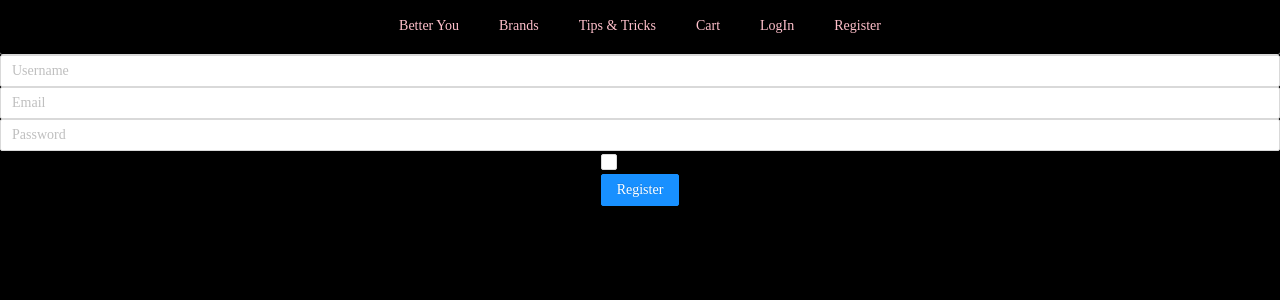
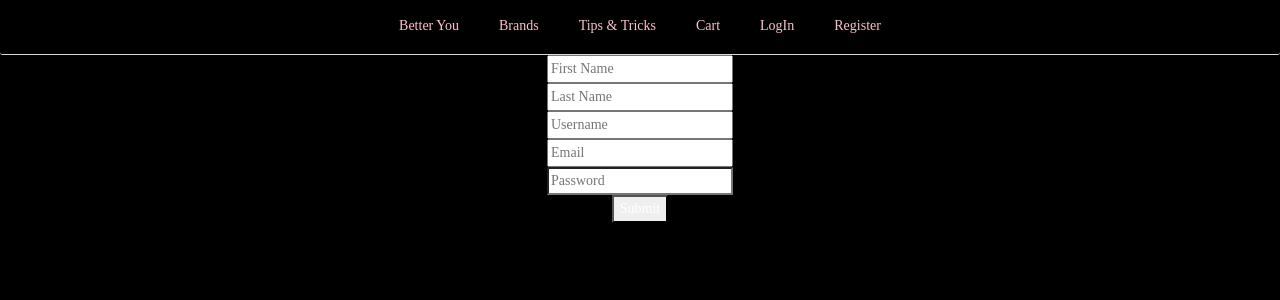
Before and after one commit to AdamVarden/BetterYou, a React (Create React App) app: page /register in a window 1280 px wide. Shown: the top 300 px of the page. Built offline with nearby package versions, Linux system fonts and the light colour scheme.

Commit message:
fixed registration page

```diff
--- a/package.json
+++ b/package.json
@@ -8,16 +8,17 @@
     "@testing-library/user-event": "^7.2.1",
     "add": "^2.0.6",
     "antd": "^4.1.4",
+    "apollo": "^2.27.0",
     "apollo-client": "^2.6.8",
     "axios": "^0.19.2",
     "bootstrap": "^4.4.1",
     "cors": "^2.8.5",
     "express": "^4.17.1",
-    "graphql": "^15.0.0",
+    "graphql": "^0.13.2",
     "graphql-tag": "^2.10.3",
     "mongoose": "^5.9.1",
     "rc-menu": "^7.5.5",
-    "react": "^16.12.0",
+    "react": "^16.13.1",
     "react-apollo": "^3.1.5",
     "react-bootstrap": "^1.0.0-beta.16",
     "react-dom": "^16.12.0",
--- a/src/User/routes/register.js
+++ b/src/User/routes/register.js
@@ -1,57 +1,69 @@
 import React from 'react';
-import { Input, Checkbox, Button } from 'antd';
 
-class Register extends React.Component {
+class Register extends React.Component{
     state = {
-        username:'',
-        email:'',
-        passowrd:'',
-        isAdmin: false,
-    }
-    onChange = (e) =>{
-        if (e.target.name === 'isAdmin'){
-            this.setState({
-                [e.target.name] : e.target.checked,
-            })
-
-        } else{
-            this.setState({
-                [e.target.name] : e.target.value,
-            })
-        }
-    }
-
-    onSubmit = () => {
+        firstName: '',
+        lastName: '',
+        username: '',
+        email: '',
+        password: '',
+    };
+    change = (e)=> {
+        this.setState({
+            [e.target.name]: e.target.value
+        });
+    };
+    onSubmit = e => {
+        e.preventDefault();
         console.log(this.state);
     }
     render (){
         return (
-            <div>
-                <Input name='username'
-                    placeholder='Username'
-                    onChange={e => this.onChange(e)}
-                    value={this.state.username} />
-                <Input name='email'
-                    placeholder='Email'
-                    onChange={e => this.onChange(e)}
-                    value={this.state.email} />
-                <Input name='password'
-                    placeholder='Password'
+            <form>
+                <input
+                    name='firstName'
+                    placeholder="First Name"
+                    value={this.state.firstName}
+                    //onChange={e => this.setState({firstName: e.target.value})}
+                    onChange={e => this.change(e)}
+                />
+                <br />
+                <input
+                    name="lastName"
+                    placeholder="Last Name"
+                    value={this.state.lastName}
+                    //onChange={e => this.setState({lastName: e.target.value})}
+                    onChange={e => this.change(e)}
+                />
+                <br />
+                <input
+                    name="username"
+                    placeholder="Username"
+                    value={this.state.username}
+                    //onChange={e => this.setState({username: e.target.value})}
+                    onChange={e => this.change(e)}
+                />
+                <br />
+                <input
+                    name="email"
+                    placeholder="Email"
+                    value={this.state.email}
+                    //onChange={e => this.setState({email: e.target.value})}
+                    onChange={e => this.change(e)}
+                />
+                <br />
+                <input
+                    name="password"
                     type='password'
-                    onChange={e => this.onChange(e)}
-                    value={this.state.password} />
-                <Checkbox
-                    name='isAdmin'
-                    checked={this.state.isAdmin}
-                    onChange ={e => this.onChange(e)}
-                >
-                    Admin?
-                </Checkbox>
-                <br></br>
-                <Button onClick={() => this.onSubmit} type="primary">Register</Button>
-            </div>
-        )
+                    placeholder="Password"
+                    value={this.state.password}
+                    //onChange={e => this.setState({password: e.target.value})}
+                    onChange={e => this.change(e)}
+                />
+                <br />
+                <button onClick={e => this.onSubmit(e)}>Submit</button>
+            </form>
+        );
     }
 }
-
 export default Register;
```
Also changed, not shown: src/User/main.js (+13 -21 lines), src/User/routes/index.js (+16 -15 lines), 2 other files (tests, documents, lock files or other folders).
